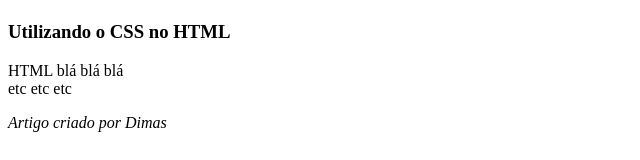
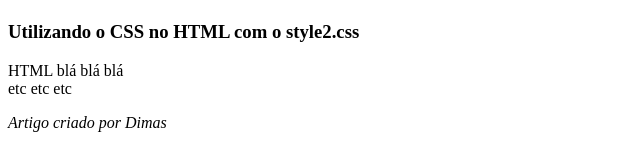
Before and after one commit to DimasOliveira01/Exercicios-DW1A3, a plain HTML site: page HTML/EXERCICIO4/CSS/css/CSScomArticle.html in a window 1280 px wide. Shown: the top 160 px of the page, without its empty margins (0-640 px from the left). Drawn offline with Linux system fonts and the light colour scheme.

Commit message:
Update CSScomArticle.html

```diff
--- a/HTML/EXERCICIO4/CSS/css/CSScomArticle.html
+++ b/HTML/EXERCICIO4/CSS/css/CSScomArticle.html
@@ -15,7 +15,7 @@
 
 <article>
  <header>
-  <h3>Utilizando o CSS no HTML</h3>
+  <h3>Utilizando o CSS no HTML com o style2.css</h3>
   <p>HTML blá blá blá <br /> etc etc etc</p>
  </header>
  <footer>
```
